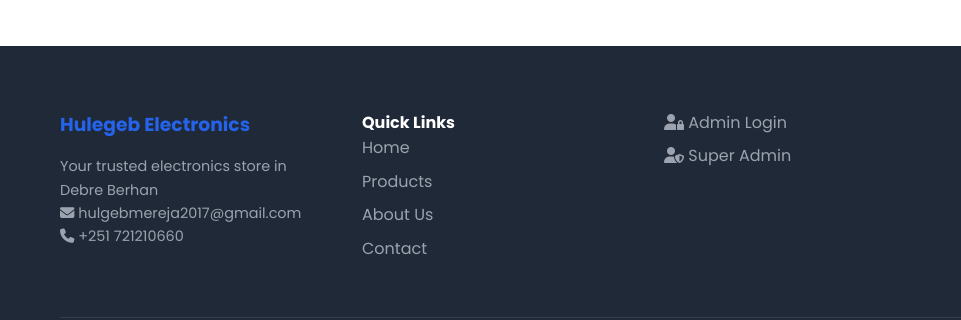
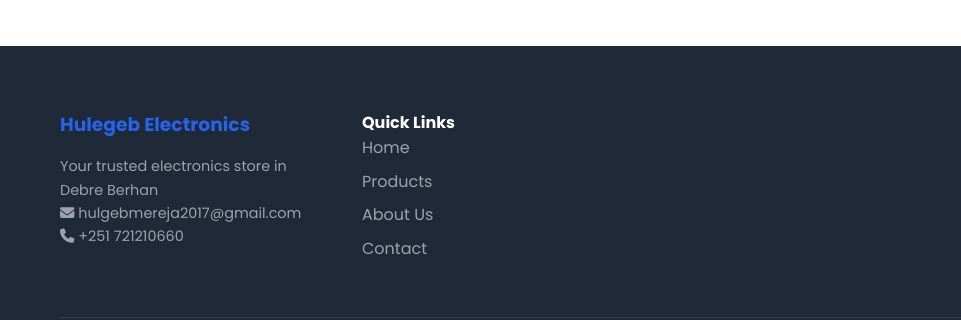
Before and after one commit to Haile-Kefle-cs/hulegeb-electronics, a website: page index.html in a window 1280 px wide. Shown: the part 8680-9000 px from the top of the page, 0-961 px from the left. Drawn offline with Linux system fonts and the light colour scheme.

Commit message:
index.html

```diff
--- a/index.html
+++ b/index.html
@@ -131,10 +131,7 @@
                 </div>
                 <div class="footer-col">
 
-                    <ul>
-                        <li><a href="admin.html"><i class="fas fa-user-lock"></i> Admin Login</a></li>
-                        <li><a href="super-admin.html"><i class="fas fa-user-shield"></i> Super Admin</a></li>
-                    </ul>
+
                 </div>
                 <div class="footer-col">
                     <h4>Follow Us</h4>
```
